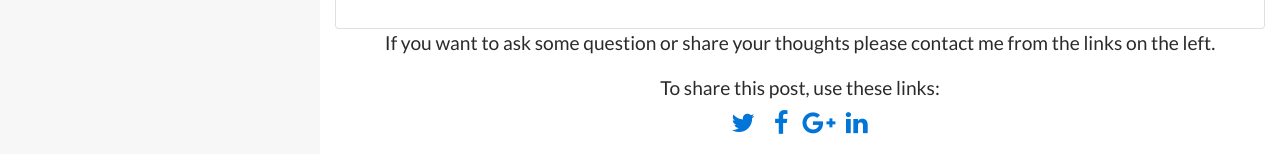
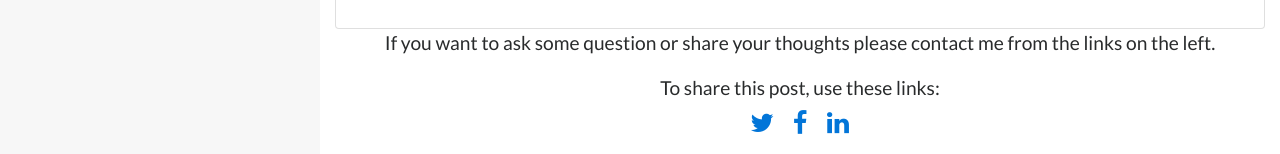
Before and after one commit to fidalgo/fidalgo.github.io, a Jekyll site: the page built from _posts/2017-12-08-docker-and-selinux.md, in a window 1280 px wide. Shown: the part 1769-1923 px from the top of the page. Built offline with Jekyll 4.4.1, drawn with Linux system fonts in a browser that asks for light colours; nearby versions of some CDN libraries.

Commit message:
Remove Google plus share link
RIP Google plus!

```diff
--- a/_includes/share_buttons.html
+++ b/_includes/share_buttons.html
@@ -12,9 +12,6 @@
       <a href="https://www.facebook.com/sharer/sharer.php?u={{ site.url }}{{ page.url }}" title="Share on Facebook">
         <i class="fa fa-fw fa-facebook" aria-hidden="true"></i>
       </a>
-      <a href="https://plus.google.com/share?url={{ site.url }}{{ page.url }}" title="Share on Google+">
-        <i class="fa fa-fw fa-google-plus" aria-hidden="true"></i>
-      </a>
       <a href="https://www.linkedin.com/shareArticle?mini=true&url={{ site.url }}{{ page.url }}" title="Share on LinkedIn">
         <i class="fa fa-fw fa-linkedin" aria-hidden="true"></i>
       </a>
```
